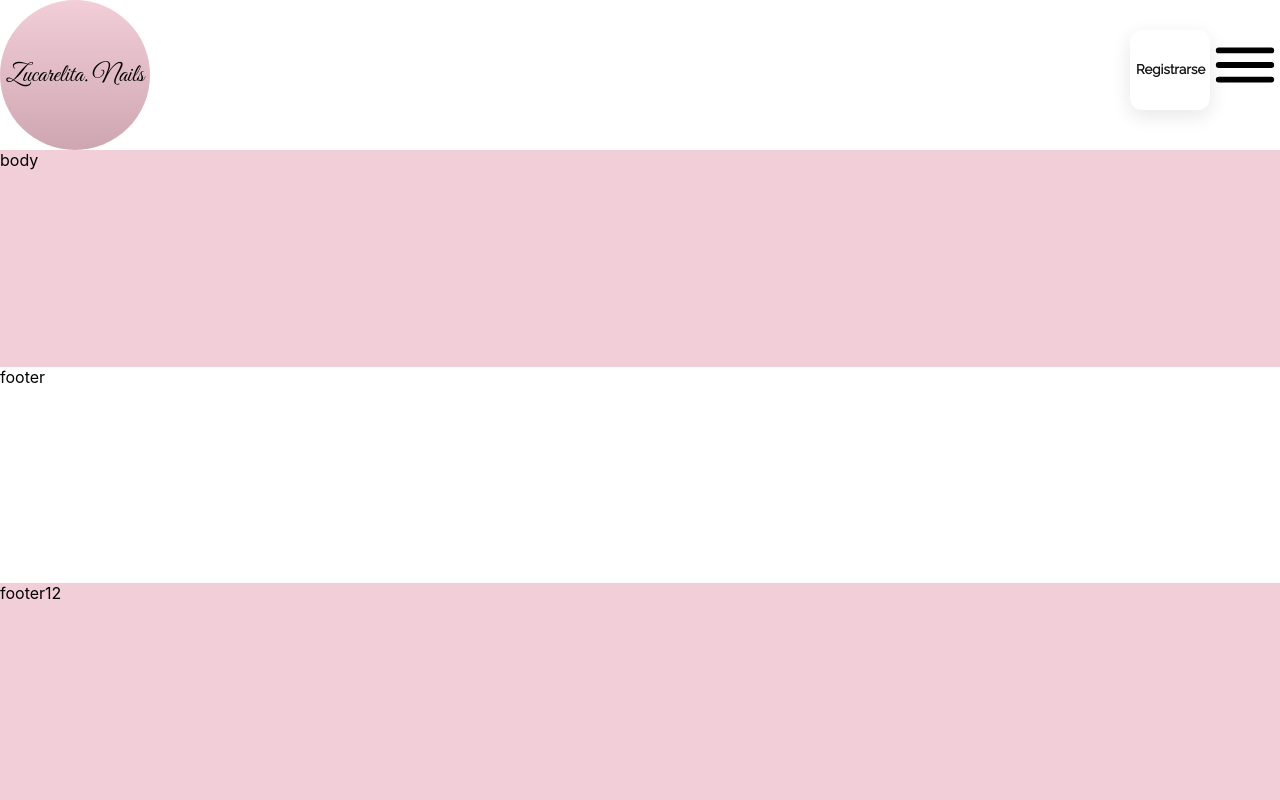
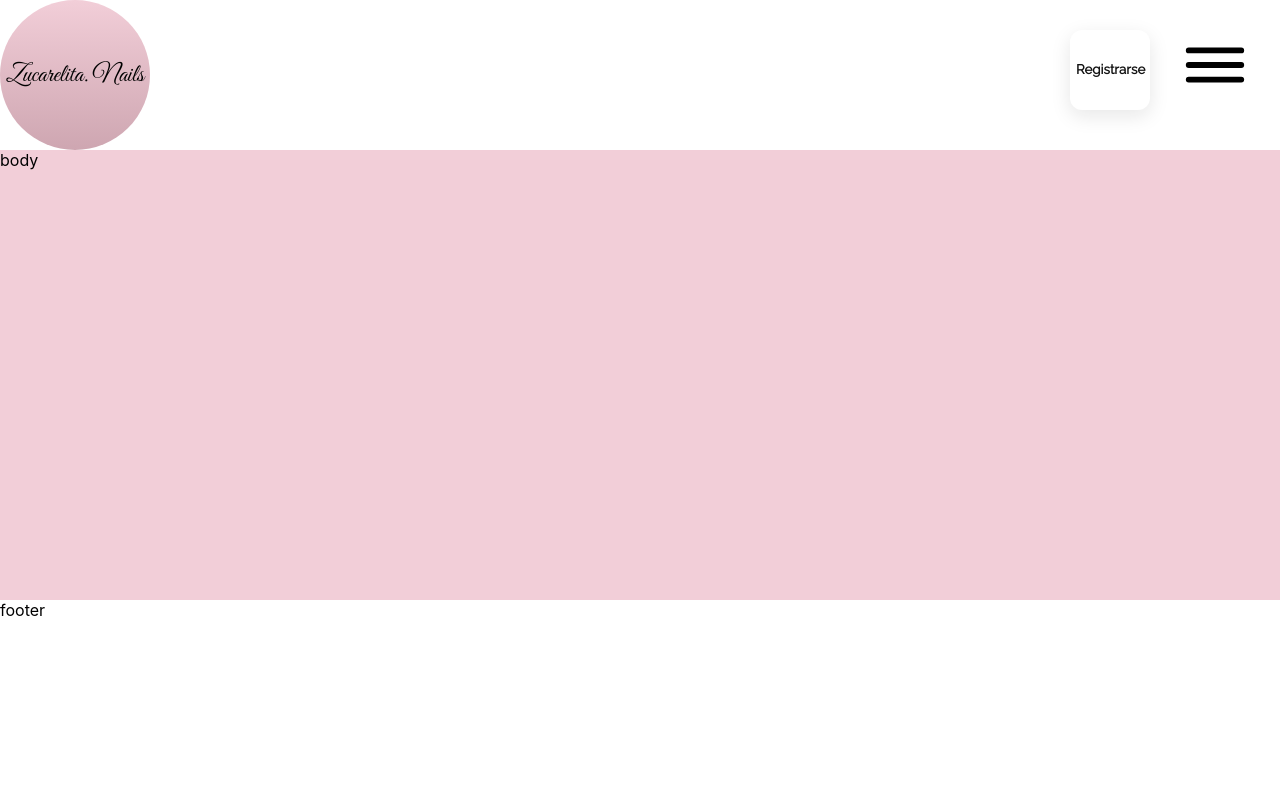
Before and after one commit to DiegoDimitroffPetcoff/schoolproject, a React (Create React App) app: page / in a window 1280 px wide. Shown: the top 800 px of the page. Built offline with nearby package versions, Linux system fonts and the light colour scheme; a web font is replaced by a local one.

Commit message:
CSS styles on the body and sections

```diff
--- a/src/styles/homePageStyles.css
+++ b/src/styles/homePageStyles.css
@@ -1,20 +1,20 @@
 .homePageContainer{
     display: flex;
     flex-direction: column;
-    height: 100vh;
+
 }
 .head{
     display: flex;
 
     justify-content: space-evenly;
+    height: auto;
 }
 .body{
     display: flex;
     background-color: #f2ced8;
-    flex: 1 1 auto;
+    height: 450px;
 }
 .footer{
     display: flex;
-
-    flex: 1 1 auto;
+    height: 450px;
 }
--- a/src/styles/navbar/navbar.css
+++ b/src/styles/navbar/navbar.css
@@ -2,6 +2,6 @@
     display: inline-flex;
     width: 70px;
     align-items: flex-start;
-    padding-top: 30px;
+    padding: 30px;
     color: #f2ced8;
 }
```
